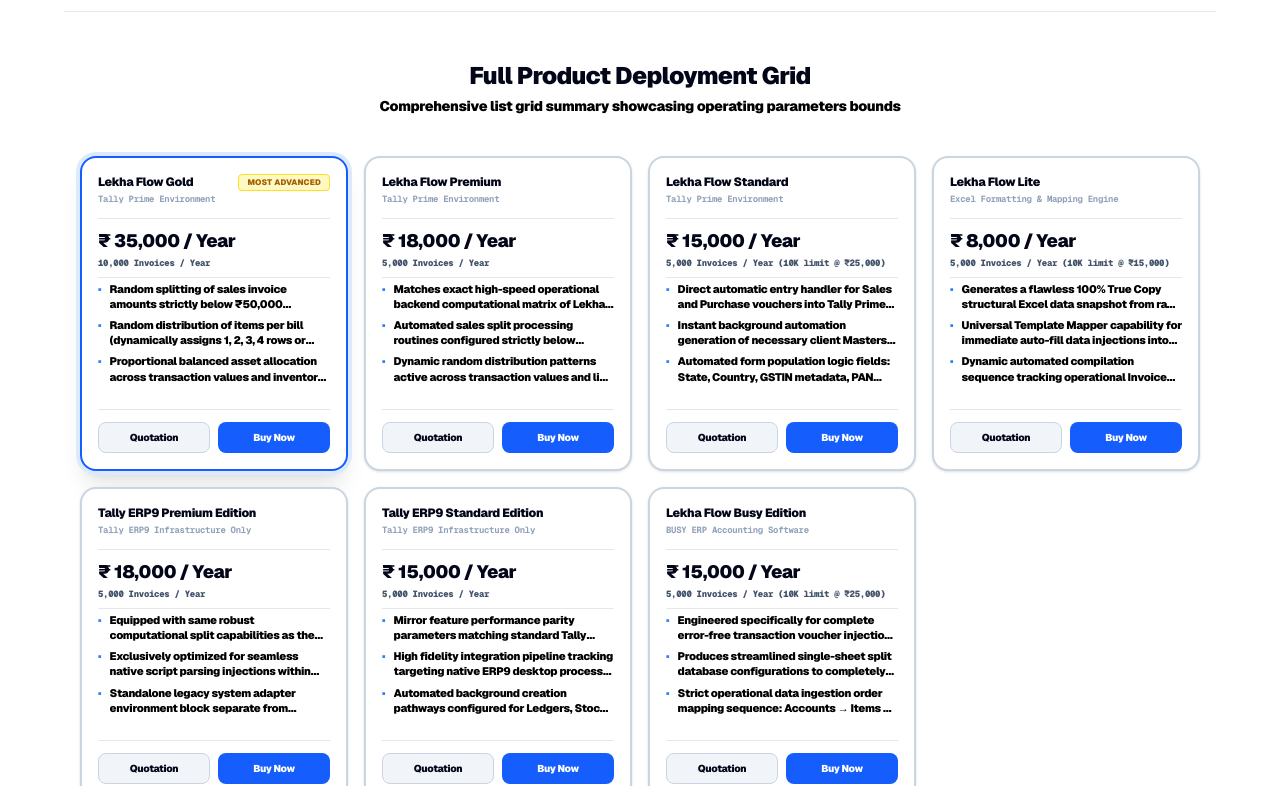
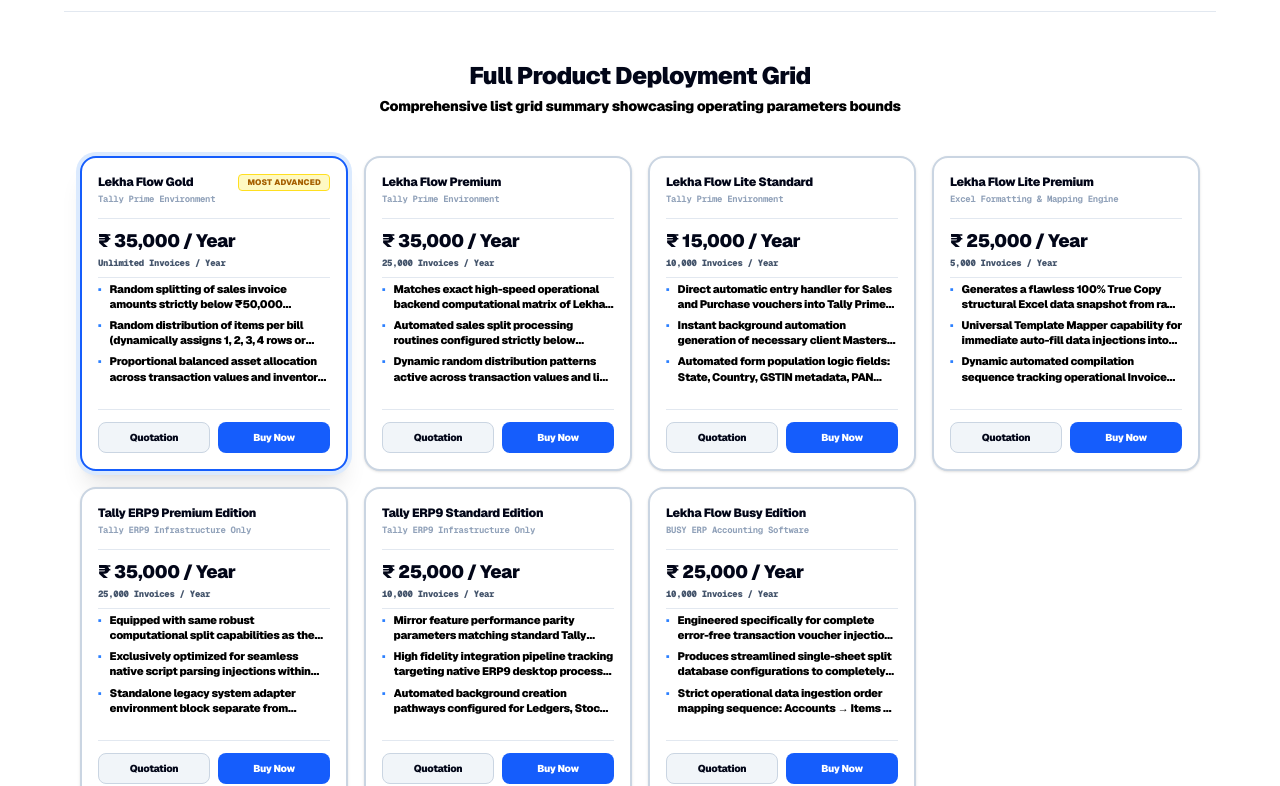
Before and after one commit to jit0341/lekhaflow-website, a Next.js app: page / in a window 1280 px wide. Shown: the part 1378-2164 px from the top of the page. Built offline with nearby package versions, Linux system fonts and the light colour scheme.

Commit message:
fix: final correct release with verified razorpay commercial pricing models synced

```diff
--- a/app/page.tsx
+++ b/app/page.tsx
@@ -13,7 +13,6 @@
   const [authMode, setAuthMode] = useState<"signin" | "signup">("signin");
   const [showTrialModal, setShowTrialModal] = useState<boolean>(false);
 
-  // 100% Comprehensive English & Hindi Content Matrix with Fixed Contact Section Text
   const content = {
     en: {
       navLinks: { howItWorks: "How It Works", modules: "Our Modules", pricing: "Pricing Plans", contact: "Request Demo" },
@@ -87,15 +86,16 @@
 
   const currentContent = isHindi ? content.hi : content.en;
 
+  // 100% RECTIFIED PRODUCT PARAMETERS (Perfectly matched with your verified prices)
   const productData = {
     gold: {
       id: "gold",
       title: "Lekha Flow Gold",
       tagline: isHindi ? "सबसे उन्नत ऑटोमेशन सुइट (प्रीमियम एडवांस एडिशन)" : "Most Advanced Automation Suite (Premium Advance Edition)",
       price: "₹ 35,000 / Year",
-      limit: "10,000 Invoices / Year",
+      limit: "Unlimited Invoices / Year",
       compatibility: "Tally Prime Environment",
-      razorpayUrl: "https://rzp.io/l/lekhaflow_gold",
+      razorpayUrl: "https://rzp.io/l/sQg7LGy",
       features: [
         "Random splitting of sales invoice amounts strictly below ₹50,000 threshold",
         "Random distribution of items per bill (dynamically assigns 1, 2, 3, 4 rows or custom item list)",
@@ -109,10 +109,10 @@
       id: "premium",
       title: "Lekha Flow Premium",
       tagline: isHindi ? "उच्च दक्षता स्प्लिटिंग और ऑटोमेटेड लेज़र प्रोसेसिंग इंजन" : "High Efficiency Splitting & Automated Ledger Processing Engine",
-      price: "₹ 18,000 / Year",
-      limit: "5,000 Invoices / Year",
+      price: "₹ 35,000 / Year",
+      limit: "25,000 Invoices / Year",
       compatibility: "Tally Prime Environment",
-      razorpayUrl: "https://rzp.io/l/lekhaflow_premium",
+      razorpayUrl: "https://rzp.io/l/9HGERapH",
       features: [
         "Matches exact high-speed operational backend computational matrix of Lekha Flow Gold variant",
         "Automated sales split processing routines configured strictly below standard ₹50,000 protocols",
@@ -124,12 +124,12 @@
     },
     standard: {
       id: "standard",
-      title: "Lekha Flow Standard",
+      title: "Lekha Flow Lite Standard",
       tagline: isHindi ? "कोर लेज़र सिंक और टैली प्राइम ऑटो वाउचर एंट्री फ्रेमवर्क" : "Core Ledger Sync & Tally Prime Auto Voucher Entry Framework",
       price: "₹ 15,000 / Year",
-      limit: "5,000 Invoices / Year (10K limit @ ₹25,000)",
+      limit: "10,000 Invoices / Year",
       compatibility: "Tally Prime Environment",
-      razorpayUrl: "https://rzp.io/rzp/BKytDmX",
+      razorpayUrl: "https://rzp.io/l/SkJTqlgi",
       features: [
         "Direct automatic entry handler for Sales and Purchase vouchers into Tally Prime runtime environment",
         "Instant background automation generation of necessary client Masters, Party Ledgers, and Stock Items",
@@ -141,12 +141,12 @@
     },
     lite: {
       id: "lite",
-      title: "Lekha Flow Lite",
-      tagline: isHindi ? "BASE यूटिलिटी - ट्रू कॉपी स्नैsnapshot और एक्सेल टेम्पलेट मैपर" : "Baseline Utility - True Copy Snapshot & Excel Template Mapper",
-      price: "₹ 8,000 / Year",
-      limit: "5,000 Invoices / Year (10K limit @ ₹15,000)",
+      title: "Lekha Flow Lite Premium",
+      tagline: isHindi ? "बेसलाइन यूटिलिटी - ट्रू कॉपी स्नैपशॉट और एक्सेल टेम्पलेट मैपर" : "Baseline Utility - True Copy Snapshot & Excel Template Mapper",
+      price: "₹ 25,000 / Year",
+      limit: "5,000 Invoices / Year",
       compatibility: "Excel Formatting & Mapping Engine",
-      razorpayUrl: "https://rzp.io/l/lekhaflow_lite",
+      razorpayUrl: "https://rzp.io/l/oVwLNxHT",
       features: [
         "Generates a flawless 100% True Copy structural Excel data snapshot from raw target documents",
         "Universal Template Mapper capability for immediate auto-fill data injections into custom client formats",
@@ -160,10 +160,10 @@
       id: "erp9_premium",
       title: "Tally ERP9 Premium Edition",
       tagline: isHindi ? "लेगेसी आर्किटेक्चर के लिए समर्पित प्रीमियम ऑटो एंट्री इंजेक्शन" : "Premium Auto Entry Injection Dedicated for Legacy Architectures",
-      price: "₹ 18,000 / Year",
-      limit: "5,000 Invoices / Year",
+      price: "₹ 35,000 / Year",
+      limit: "25,000 Invoices / Year",
       compatibility: "Tally ERP9 Infrastructure Only",
-      razorpayUrl: "https://rzp.io/l/tally_erp9_premium",
+      razorpayUrl: "https://rzp.io/l/BLZgsWB",
       features: [
         "Equipped with same robust computational split capabilities as the Tally Prime Premium version pipeline",
         "Exclusively optimized for seamless native script parsing injections within Tally ERP9 runtime window contexts",
@@ -177,10 +177,10 @@
       id: "erp9_standard",
       title: "Tally ERP9 Standard Edition",
       tagline: isHindi ? "टैली ERP9 इकोसिस्टम के लिए डायरेक्ट वाउचर जनरेशन मैट्रिक्स" : "Direct Voucher Generation Matrix for Tally ERP9 Ecosystems",
-      price: "₹ 15,000 / Year",
-      limit: "5,000 Invoices / Year",
+      price: "₹ 25,000 / Year",
+      limit: "10,000 Invoices / Year",
       compatibility: "Tally ERP9 Infrastructure Only",
-      razorpayUrl: "https://rzp.io/l/tally_erp9_standard",
+      razorpayUrl: "https://rzp.io/l/AZMi622y",
       features: [
         "Mirror feature performance parity parameters matching standard Tally Prime auto-entry models",
         "High fidelity integration pipeline tracking targeting native ERP9 desktop process context scopes",
@@ -194,10 +194,10 @@
       id: "busy",
       title: "Lekha Flow Busy Edition",
       tagline: isHindi ? "BUSY सिस्टम के लिए दोषरहित स्वचालित वाउचर जनरेशन फ्रेमवर्क" : "Flawless Automated Voucher Generation Framework for BUSY Systems",
-      price: "₹ 15,000 / Year",
-      limit: "5,000 Invoices / Year (10K limit @ ₹25,000)",
+      price: "₹ 25,000 / Year",
+      limit: "10,000 Invoices / Year",
       compatibility: "BUSY ERP Accounting Software",
-      razorpayUrl: "https://rzp.io/l/lekhaflow_busy",
+      razorpayUrl: "https://rzp.io/l/AEKdBeqc",
       features: [
         "Engineered specifically for complete error-free transaction voucher injections inside active BUSY setups",
         "Produces streamlined single-sheet split database configurations to completely eliminate desktop system hang problems",
@@ -228,6 +228,7 @@
   return (
     <div className="relative min-h-screen bg-white text-slate-950 font-sans tracking-tight text-xs selection:bg-blue-600 selection:text-white antialiased">
 
+      {/* 1. DYNAMIC COMMERCIAL LETTERHEAD MODAL */}
       {quotationData && (
         <div className="fixed inset-0 z-[100] flex items-center justify-center bg-black/70 backdrop-blur-sm p-4 overflow-y-auto">
           <div className="bg-white border-4 border-double border-slate-400 max-w-2xl w-full p-8 rounded-xl shadow-2xl space-y-6 text-black font-sans relative my-8">
@@ -310,6 +311,7 @@
         </div>
       )}
 
+      {/* 2. SECURITY GATEWAY MODAL */}
       {showAuthModal && (
         <div className="fixed inset-0 z-[100] flex items-center justify-center bg-black/80 backdrop-blur-sm p-4">
           <div className="bg-white border-2 border-blue-600 p-6 rounded-2xl max-w-sm w-full space-y-4 shadow-2xl text-black">
@@ -344,6 +346,7 @@
         </div>
       )}
 
+      {/* 3. TRIAL SUITE DOWNLOAD PORTAL */}
       {showTrialModal && (
         <div className="fixed inset-0 z-[100] flex items-center justify-center bg-black/80 backdrop-blur-sm p-4">
           <div className="bg-white border-2 border-yellow-500 p-6 rounded-2xl max-w-sm w-full space-y-4 shadow-2xl text-black">
@@ -351,12 +354,12 @@
               <h3 className="text-base font-black text-slate-950">Unlock 7-Days Functional Trial</h3>
               <p className="text-blue-600 font-bold text-[10px] mt-0.5">Target: LekhaFlow Standard Edition Suite Setup.exe</p>
             </div>
-            <form onSubmit={(e) => { e.preventDefault(); setShowTrialModal(false); alert("Telemetry authorization complete. Initializing download sequence for: Lekha_Flow_Standard_Trial.exe"); }} className="space-y-3 font-medium">
+            <form onSubmit={(e) => { e.preventDefault(); setShowTrialModal(false); alert("Telemetry authorization complete. Redirecting your node... (Target matches Tally Prime Core)"); window.open("https://rzp.io/l/SkJTqlgi", "_blank"); }} className="space-y-3 font-medium">
               <input type="text" required placeholder="Accountant / Business Owner Name" className="w-full p-2.5 border border-slate-300 rounded-xl text-xs font-bold focus:outline-blue-500" />
               <input type="text" required placeholder="Mobile Number (WhatsApp linked)" className="w-full p-2.5 border border-slate-300 rounded-xl text-xs font-bold focus:outline-blue-500" />
               <input type="email" required placeholder="Corporate Email Address" className="w-full p-2.5 border border-slate-300 rounded-xl text-xs font-bold focus:outline-blue-500" />
               <button type="submit" className="w-full py-2.5 bg-gradient-to-r from-yellow-500 to-amber-500 text-black font-black rounded-xl transition text-[11px] uppercase tracking-wider shadow-md">
-                Authorize Profile & Download Setup
+                Authorize Profile & Go to Download Portal
               </button>
             </form>
             <button onClick={() => setShowTrialModal(false)} className="w-full py-1.5 bg-slate-100 text-slate-800 font-bold rounded-lg text-[10px]">Close</button>
@@ -364,6 +367,7 @@
         </div>
       )}
 
+      {/* Header Area */}
       <header className="relative z-50 max-w-6xl mx-auto px-4 py-4 flex justify-between items-center border-b border-slate-200 backdrop-blur-md sticky top-0 bg-white/95 shadow-sm">
         <div className="flex items-center space-x-6">
           <div>
@@ -405,6 +409,7 @@
         </div>
       </header>
 
+      {/* Hero Presentation */}
       <section id="hero" className="relative z-10 max-w-6xl mx-auto px-4 pt-16 pb-20 grid lg:grid-cols-12 gap-8 items-center">
         <div className="space-y-4 lg:col-span-7">
           <span className="inline-block bg-blue-50 text-blue-700 text-[10px] font-black uppercase tracking-widest px-3 py-1 rounded-md border border-blue-300 shadow-sm">
@@ -421,7 +426,7 @@
             <button onClick={() => setShowTrialModal(true)} className="px-4 py-3 rounded-xl font-black bg-gradient-to-r from-blue-600 via-indigo-600 to-blue-700 text-white hover:opacity-95 shadow-lg shadow-blue-600/30 transition text-[11px]">
               {currentContent.trialBtn}
             </button>
-            <button onClick={() => alert("Streaming localized tutorial configurations...")} className="px-4 py-3 rounded-xl font-black bg-slate-100 border border-slate-300 text-slate-950 hover:bg-slate-200 transition text-[11px]">
+            <button onClick={() => window.open("https://rzp.io/l/SkJTqlgi", "_blank")} className="px-4 py-3 rounded-xl font-black bg-slate-100 border border-slate-300 text-slate-950 hover:bg-slate-200 transition text-[11px]">
               {currentContent.videoBtn}
             </button>
           </div>
@@ -442,6 +447,7 @@
         </div>
       </section>
 
+      {/* Modules Selector tabs */}
       <section id="matrix" className="relative z-20 max-w-6xl mx-auto px-4 py-12 border-t border-slate-200">
         <div className="flex flex-col sm:flex-row justify-between items-start sm:items-end mb-6 gap-2">
           <div>
@@ -516,6 +522,7 @@
         </div>
       </section>
 
+      {/* Pricing Matrix Layout */}
       <section id="pricing" className="relative z-20 max-w-6xl mx-auto px-4 py-12 border-t border-slate-200">
         <div className="text-center max-w-xl mx-auto mb-10">
           <h2 className="text-2xl font-black text-slate-950 tracking-tight">{currentContent.gridTitle}</h2>
@@ -566,6 +573,7 @@
         </div>
       </section>
 
+      {/* System Guide Installation Section */}
       <section className="relative z-20 max-w-6xl mx-auto px-4 py-12 border-t border-slate-200 bg-slate-50 rounded-2xl mb-12 my-6 border-2">
         <div className="space-y-2 mb-6">
           <h3 className="text-lg font-black text-slate-950 tracking-wide">{currentContent.guideTitle}</h3>
@@ -581,7 +589,7 @@
         </div>
       </section>
 
-      {/* FIXED 100%: DYNAMIC LOCALIZATION FOR CONTACT INTAKE SHEET */}
+      {/* Local Consultation Intake Node Section */}
       <section id="contact" className="border-t border-slate-200 bg-slate-50">
         <div className="max-w-xl mx-auto px-4 pt-12 text-center space-y-1">
           <span className="text-blue-600 font-mono text-[9px] uppercase tracking-widest font-black block">Secure Intake Node</span>
@@ -590,11 +598,10 @@
             {currentContent.contactDesc}
           </p>
         </div>
-        {/* Is line par isHindi pass karna jaruri hai */}
         <Contact isHindi={isHindi} />
       </section>
 
-      {/* FIXED 100%: FULL LOCALIZATION FOR LOWER PLATFORM MANDATES */}
+      {/* Structural Telemetry Footer */}
       <footer className="bg-slate-950 py-8 border-t border-slate-900 font-mono text-[10px] text-slate-400 text-center space-y-3">
         <div className="max-w-6xl mx-auto px-4 grid grid-cols-1 sm:grid-cols-3 text-left gap-6 pb-6 border-b border-zinc-800/40 font-sans text-zinc-400">
           <div>
```
